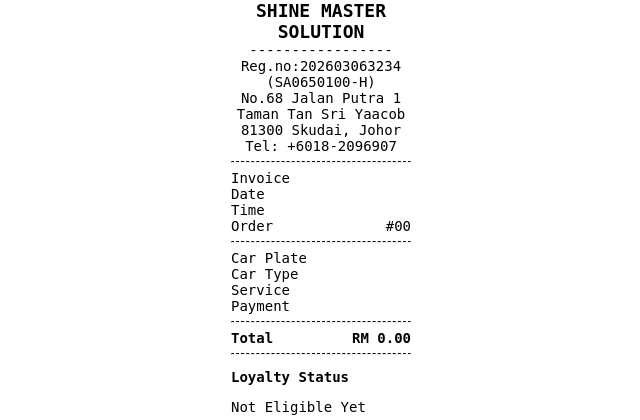
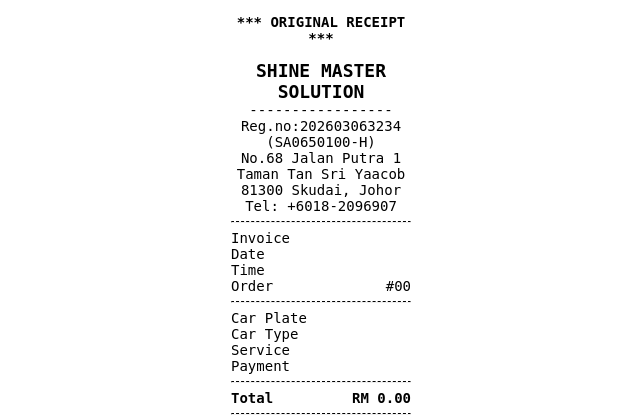
Before and after one commit to effiena/shinemaster-system, a Flask app: template templates/receipt.html in a window 1280 px wide. Shown: the top 420 px of the page, without its empty margins (319-959 px from the left). Run offline with Flask 3, Linux system fonts and the light colour scheme; the template is opened without the code that fills it, so the values that code supplies are empty.

Commit message:
add receipt type

```diff
--- a/templates/receipt.html
+++ b/templates/receipt.html
@@ -63,6 +63,12 @@
 </head>
 
 <body>
+
+{% if receipt_type == "COPY" %}
+<p class="center"><strong>*** COPY OF RECEIPT ***</strong></p>
+{% else %}
+<p class="center"><strong>*** ORIGINAL RECEIPT ***</strong></p>
+{% endif %}
 
 <div class="company">
 SHINE MASTER SOLUTION<br>
```
